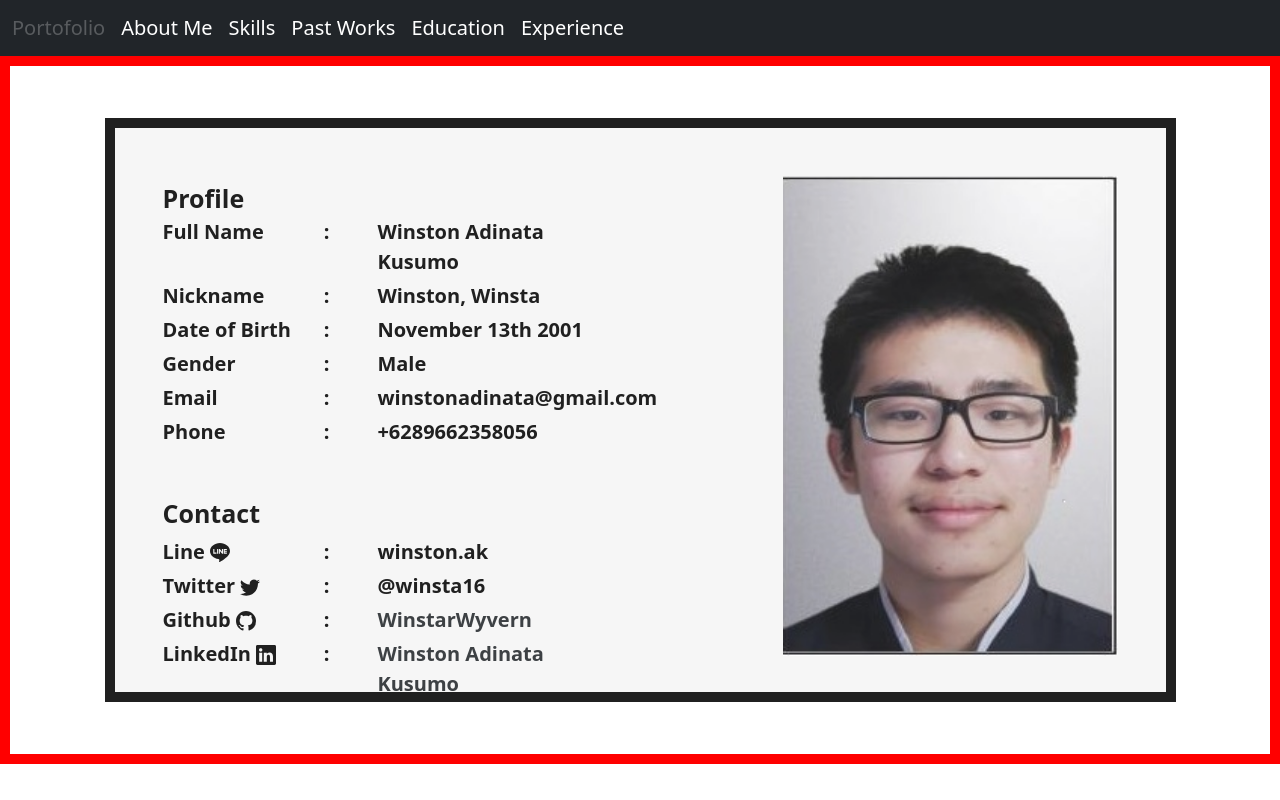
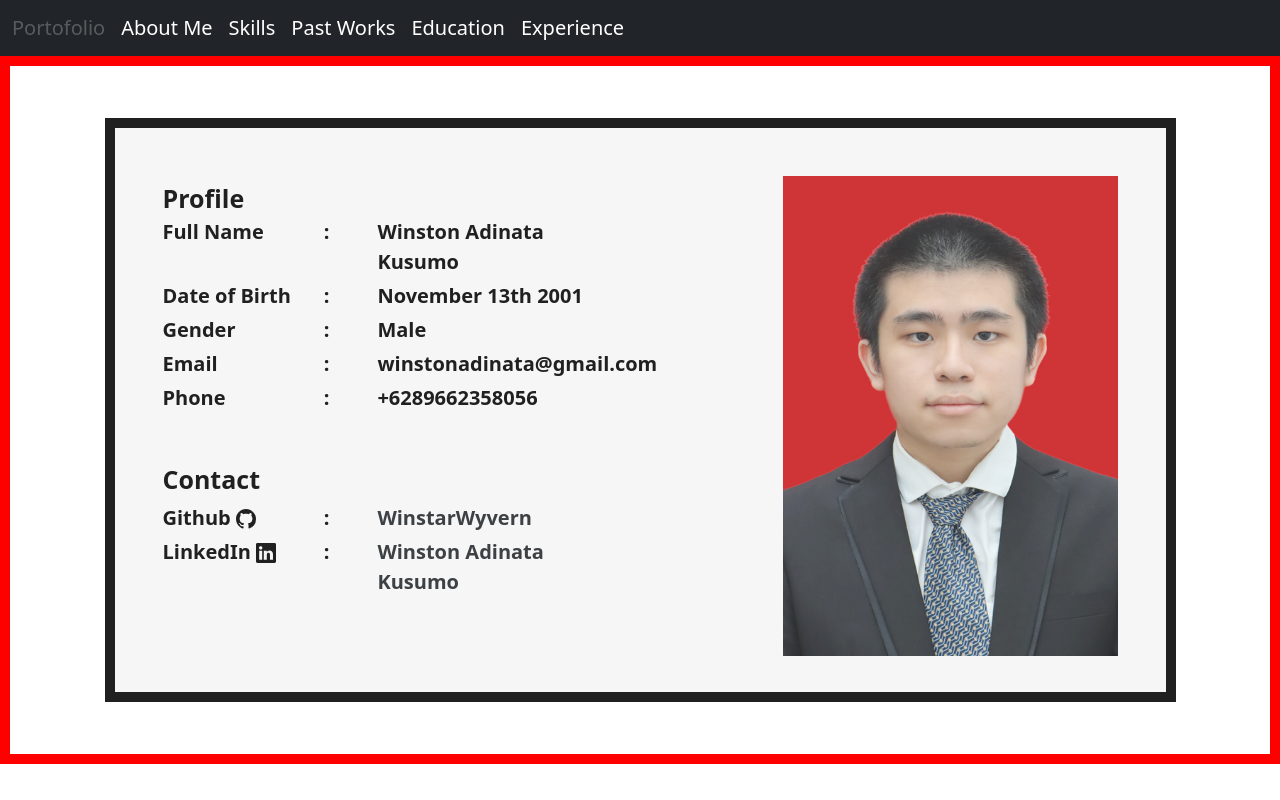
Before and after one commit to WinstarWyvern/pf, a React (Create React App) app: page / in a window 1280 px wide. Built offline with nearby package versions, Linux system fonts and the light colour scheme.

Commit message:
Update edisi lulus

```diff
--- a/src/components/Biodata/Biodata.jsx
+++ b/src/components/Biodata/Biodata.jsx
@@ -2,7 +2,7 @@ import React from 'react'
 import "../components.css"
 import "./Biodata.css"
 import profilePicture from "../../asset/image/ProfilePicture.jpg"
-import { BsLine, BsGithub, BsTwitter, BsLinkedin } from "react-icons/bs";
+import { BsGithub, BsLinkedin } from "react-icons/bs";
 
 const Biodata = () => {
   return (
@@ -32,18 +32,6 @@ const Biodata = () => {
               </div>
               <div className="col-5">
                 Winston Adinata Kusumo
-              </div>
-            </div>
-
-            <div className="row my-1">
-              <div className="col-3">
-                Nickname
-              </div>
-              <div className="col-1">
-                :
-              </div>
-              <div className="col-5">
-                Winston, Winsta
               </div>
             </div>
 
@@ -109,30 +97,6 @@ const Biodata = () => {
 
             <div className="row my-1">
               <div className="col-3">
-                Line <BsLine />
-              </div>
-              <div className="col-1">
-                :
-              </div>
-              <div className="col-5">
-                winston.ak
-              </div>
-            </div>
-
-            <div className="row my-1">
-              <div className="col-3">
-                Twitter <BsTwitter />
-              </div>
-              <div className="col-1">
-                :
-              </div>
-              <div className="col-5">
-                @winsta16
-              </div>
-            </div>
-
-            <div className="row my-1">
-              <div className="col-3">
                 Github <BsGithub />
               </div>
               <div className="col-1">
--- a/src/components/Education/Education.jsx
+++ b/src/components/Education/Education.jsx
@@ -40,8 +40,8 @@ const Education = () => {
             <div className="card border border-danger border-5">
               <img className="card-img-top m-auto" src={binusLogo} alt="error" height={200} />
               <div className="card-body text-center">
-                <h5 className="card-title">S1</h5>
-                <p className="card-text">2020 - Current</p>
+                <h5 className="card-title">S1 Teknik Informatika</h5>
+                <p className="card-text">2020 - 2024</p>
               </div>
             </div>
           </div>
--- a/src/components/Experience/Experience.jsx
+++ b/src/components/Experience/Experience.jsx
@@ -14,21 +14,21 @@ const Experience = () => {
 
         <div className="w-100 d-flex flex-wrap my-4">
 
-          <div className="w-25 h-25 mx-3">
+          <div className="w-25 h-50 mx-3">
             <div className="card border border-primary border-5">
               <img className="card-img-top" src={sokratesLogo} alt="error" height={200} />
               <div className="card-body text-center">
-                <h5 className="card-title">Associate Member (Part Time)</h5>
+                <h5 className="card-title">Associate Member (Fullstack)</h5>
                 <p className="card-text">2022 - 2023</p>
               </div>
             </div>
           </div>
 
-          <div className="w-25 h-25 mx-3">
+          <div className="w-25 h-50 mx-3">
             <div className="card border border-primary border-5">
               <img className="card-img-top" src={blibliLogo} alt="error" height={200} />
               <div className="card-body text-center">
-                <h5 className="card-title">Software Development Engineer Intern</h5>
+                <h5 className="card-title">Software Engineer Intern (Fullstack)</h5>
                 <p className="card-text">2023 - 2024</p>
               </div>
             </div>
--- a/src/components/PastWorks/PastWorks.jsx
+++ b/src/components/PastWorks/PastWorks.jsx
@@ -10,7 +10,7 @@ const PastWorks = () => {
 
           <div>
 
-            <h2>Static Website</h2>
+            <h2>Personal Static Website Project</h2>
 
             <ul>
               <li>
@@ -28,7 +28,6 @@ const PastWorks = () => {
                   Doto 2
                 </a>
               </li>
-
             </ul>
 
           </div>
@@ -49,7 +48,7 @@ const PastWorks = () => {
 
           <div>
 
-            <h2>UI/UX</h2>
+            <h2>UI/UX Project</h2>
 
             <ul>
               <li>
@@ -86,6 +85,39 @@ const PastWorks = () => {
 
           </div>
 
+          <div>
+
+            <h2>Thesis Project</h2>
+
+            <ul>
+              <li>
+                <a href="/" class="text-dark text-decoration-none" target={'_blank'} rel="noreferrer">
+                  Member Zone Feature
+                </a>
+              </li>
+            </ul>
+
+          </div>
+
+          <div>
+
+            <h2>Personal Mobile Android Project</h2>
+
+            <ul>
+              <li>
+                <a href="https://github.com/WinstarWyvern/AnimeDB" class="text-dark text-decoration-none" target={'_blank'} rel="noreferrer">
+                  AnimeDB
+                </a>
+              </li>
+              <li>
+                <a href="https://github.com/WinstarWyvern/CinemaCGP" class="text-dark text-decoration-none" target={'_blank'} rel="noreferrer">
+                  CinemaCGP
+                </a>
+              </li>
+            </ul>
+
+          </div>
+
         </div>
       </div>
     </div>
--- a/src/components/Skills/Skills.jsx
+++ b/src/components/Skills/Skills.jsx
@@ -12,6 +12,7 @@ import figmaLogo from '../../asset/image/figma-logo.png'
 import springLogo from '../../asset/image/spring-logo.png'
 import vueLogo from '../../asset/image/vue-logo.png'
 import mongoDBLogo from '../../asset/image/mongodb-logo.png'
+import sassLogo from '../../asset/image/sass-logo.png'
 
 const Skills = () => {
   return (
@@ -62,6 +63,10 @@ const Skills = () => {
             <img className="card-img-top" src={mongoDBLogo} alt="eror" width={150} height={150} />
           </div>
 
+          <div className="mx-5 my-5">
+            <img className="card-img-top" src={sassLogo} alt="eror" width={150} height={150} />
+          </div>
+
         </div>
       </div>
     </div>
```
Also changed, not shown: src/asset/image/ProfilePicture.jpg, src/asset/image/sass-logo.png (added).
